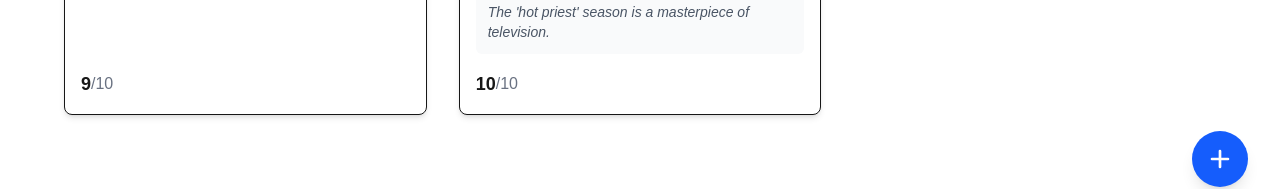
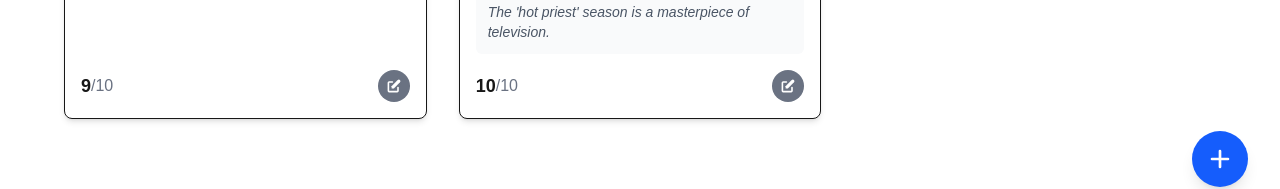
Before and after one commit to edwardrowe/leet-recs, a Next.js app: page / in a window 1280 px wide. Shown: the part 581-770 px from the top of the page. Built offline with nearby package versions, Linux system fonts and the light colour scheme.

Commit message:
Implement edit review functionality

```diff
--- a/src/app/page.tsx
+++ b/src/app/page.tsx
@@ -2,20 +2,13 @@
 
 import ReviewCard from "@/components/ReviewCard";
 import { useState } from "react";
-import AddReviewDialog, { Content, NewReviewData } from "@/components/AddReviewDialog";
+import AddReviewDialog, { Content, NewReviewData, Review } from "@/components/AddReviewDialog";
 import Fab from "@/components/Fab";
 import UserProfile from "@/components/UserProfile";
 
 // This is the shape of a review that has been saved
-type Review = {
-  id: string;
-  title: string;
-  description: string;
-  rating: number;
-  type: 'movie' | 'tv-show' | 'book';
-  personalNotes?: string;
-  thumbnailUrl?: string;
-};
+// Note: The `Review` type is now imported from AddReviewDialog
+// to ensure it's consistent across components.
 
 // This is our fake "database" of all possible content
 const contentDatabase: Content[] = [
@@ -54,10 +47,26 @@ export default function Home() {
   const [sortBy, setSortBy] = useState<'rating' | 'title'>('rating');
   const [sortDirection, setSortDirection] = useState<'asc' | 'desc'>('desc');
   const [isDialogOpen, setIsDialogOpen] = useState(false);
+  const [reviewToEdit, setReviewToEdit] = useState<Review | null>(null);
 
   const currentUser = {
     name: 'Elrowe',
     avatarUrl: 'https://picsum.photos/seed/elrowe-avatar/200',
+  };
+
+  const handleOpenAddDialog = () => {
+    setReviewToEdit(null);
+    setIsDialogOpen(true);
+  };
+
+  const handleOpenEditDialog = (review: Review) => {
+    setReviewToEdit(review);
+    setIsDialogOpen(true);
+  };
+
+  const handleCloseDialog = () => {
+    setIsDialogOpen(false);
+    setReviewToEdit(null);
   };
 
   const handleSaveReview = (newReviewData: NewReviewData) => {
@@ -148,17 +157,19 @@ export default function Home() {
             type={review.type}
             personalNotes={review.personalNotes}
             thumbnailUrl={review.thumbnailUrl}
+            onEdit={() => handleOpenEditDialog(review)}
           />
         ))}
       </div>
 
-      <Fab onClick={() => setIsDialogOpen(true)} />
+      <Fab onClick={handleOpenAddDialog} />
 
       <AddReviewDialog
         isOpen={isDialogOpen}
-        onClose={() => setIsDialogOpen(false)}
+        onClose={handleCloseDialog}
         onSave={handleSaveReview}
         contentDatabase={availableContentToReview}
+        reviewToEdit={reviewToEdit}
       />
     </main>
   );
--- a/src/components/AddReviewDialog.tsx
+++ b/src/components/AddReviewDialog.tsx
@@ -1,4 +1,4 @@
-import React, { useState } from 'react';
+import React, { useState, useEffect } from 'react';
 import Image from 'next/image';
 
 // This is the shape of the content in our "database"
@@ -17,43 +17,62 @@ export type NewReviewData = {
   personalNotes: string;
 };
 
+// The full review shape, needed for edit mode
+export type Review = Content & {
+  rating: number;
+  personalNotes?: string;
+};
+
 type AddReviewDialogProps = {
   isOpen: boolean;
   onClose: () => void;
   onSave: (data: NewReviewData) => void;
-  contentDatabase: Content[];
+  contentDatabase: Content[]; // For add mode
+  reviewToEdit?: Review | null; // For edit mode
 };
 
-const AddReviewDialog: React.FC<AddReviewDialogProps> = ({ isOpen, onClose, onSave, contentDatabase }) => {
+const AddReviewDialog: React.FC<AddReviewDialogProps> = ({ isOpen, onClose, onSave, contentDatabase, reviewToEdit }) => {
+  const isEditMode = !!reviewToEdit;
   const [selectedContentId, setSelectedContentId] = useState<string>('');
   const [rating, setRating] = useState<number>(5);
   const [personalNotes, setPersonalNotes] = useState('');
 
+  useEffect(() => {
+    if (isOpen) {
+      if (isEditMode && reviewToEdit) {
+        setSelectedContentId(reviewToEdit.id);
+        setRating(reviewToEdit.rating);
+        setPersonalNotes(reviewToEdit.personalNotes || '');
+      } else {
+        setSelectedContentId('');
+        setRating(5);
+        setPersonalNotes('');
+      }
+    }
+  }, [isOpen, isEditMode, reviewToEdit]);
+
   const handleSave = () => {
-    if (!selectedContentId) {
+    const contentId = isEditMode ? reviewToEdit.id : selectedContentId;
+    if (!contentId) {
       alert('Please select an item to review.');
       return;
     }
     onSave({
-      contentId: selectedContentId,
+      contentId,
       rating: Number(rating),
       personalNotes,
     });
-    // Reset form and close
-    setSelectedContentId('');
-    setRating(5);
-    setPersonalNotes('');
     onClose();
   };
 
   if (!isOpen) return null;
 
-  const selectedContent = contentDatabase.find(c => c.id === selectedContentId);
+  const selectedContent = isEditMode ? reviewToEdit : contentDatabase.find(c => c.id === selectedContentId);
 
   return (
     <div className="fixed inset-0 bg-black bg-opacity-50 z-50 flex justify-center items-center">
       <div className="bg-white dark:bg-gray-800 p-6 rounded-lg shadow-xl w-full max-w-md">
-        <h2 className="text-2xl font-bold mb-4">Add a new review</h2>
+        <h2 className="text-2xl font-bold mb-4">{isEditMode ? 'Edit Review' : 'Add a new review'}</h2>
 
         {selectedContent && selectedContent.thumbnailUrl && (
           <div className="relative h-48 w-full mb-4 rounded-lg overflow-hidden">
@@ -67,6 +86,12 @@ const AddReviewDialog: React.FC<AddReviewDialogProps> = ({ isOpen, onClose, onSa
         )}
 
         <div className="space-y-4">
+          {isEditMode && reviewToEdit ? (
+            <div>
+              <h3 className="text-xl font-semibold">{reviewToEdit.title}</h3>
+              <p className="text-sm text-gray-500 dark:text-gray-400 capitalize">{reviewToEdit.type}</p>
+            </div>
+          ) : (
             <div>
               <label htmlFor="content" className="block text-sm font-medium text-gray-700 dark:text-gray-300">Content Title</label>
               <select
@@ -83,6 +108,7 @@ const AddReviewDialog: React.FC<AddReviewDialogProps> = ({ isOpen, onClose, onSa
                 ))}
               </select>
             </div>
+          )}
           <div>
             <label htmlFor="rating" className="block text-sm font-medium text-gray-700 dark:text-gray-300">Rating (0-10)</label>
             <input
--- a/src/components/ReviewCard.tsx
+++ b/src/components/ReviewCard.tsx
@@ -8,9 +8,10 @@ type ReviewCardProps = {
   type: 'movie' | 'tv-show' | 'book';
   personalNotes?: string;
   thumbnailUrl?: string;
+  onEdit: () => void;
 };
 
-const ReviewCard: React.FC<ReviewCardProps> = ({ title, description, rating, type, personalNotes, thumbnailUrl }) => {
+const ReviewCard: React.FC<ReviewCardProps> = ({ title, description, rating, type, personalNotes, thumbnailUrl, onEdit }) => {
   return (
     <div className="border rounded-lg shadow-md bg-white dark:bg-gray-800 flex flex-col h-full overflow-hidden">
       {thumbnailUrl && (
@@ -38,6 +39,16 @@ const ReviewCard: React.FC<ReviewCardProps> = ({ title, description, rating, typ
         <div className="flex items-center mt-auto">
           <span className="font-bold text-lg">{rating}</span>
           <span className="text-gray-500 dark:text-gray-400">/10</span>
+          <button
+            onClick={onEdit}
+            className="ml-auto p-2 rounded-full text-white bg-gray-500 hover:bg-gray-600 focus:outline-none focus:ring-2 focus:ring-gray-400"
+            aria-label="Edit review"
+          >
+            <svg xmlns="http://www.w3.org/2000/svg" className="h-4 w-4" viewBox="0 0 20 20" fill="currentColor">
+              <path d="M17.414 2.586a2 2 0 00-2.828 0L7 10.172V13h2.828l7.586-7.586a2 2 0 000-2.828z" />
+              <path fillRule="evenodd" d="M2 6a2 2 0 012-2h4a1 1 0 010 2H4v10h10v-4a1 1 0 112 0v4a2 2 0 01-2 2H4a2 2 0 01-2-2V6z" clipRule="evenodd" />
+            </svg>
+          </button>
         </div>
       </div>
     </div>
```
Lines whose indentation alone changed are shown as unchanged.
